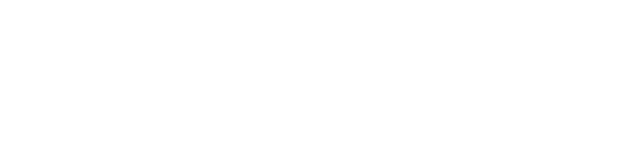
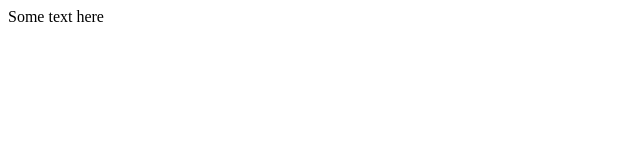
Before and after one commit to cazci/13-08, a plain HTML site: page index.html in a window 1280 px wide. Shown: the whole page, without its empty margins (0-640 px from the left). Drawn offline with Linux system fonts and the light colour scheme.

Commit message:
add body text

```diff
--- a/index.html
+++ b/index.html
@@ -7,6 +7,6 @@
     <title>Welcome</title>
 </head>
 <body>
-
+    Some text here
 </body>
 </html>
```
